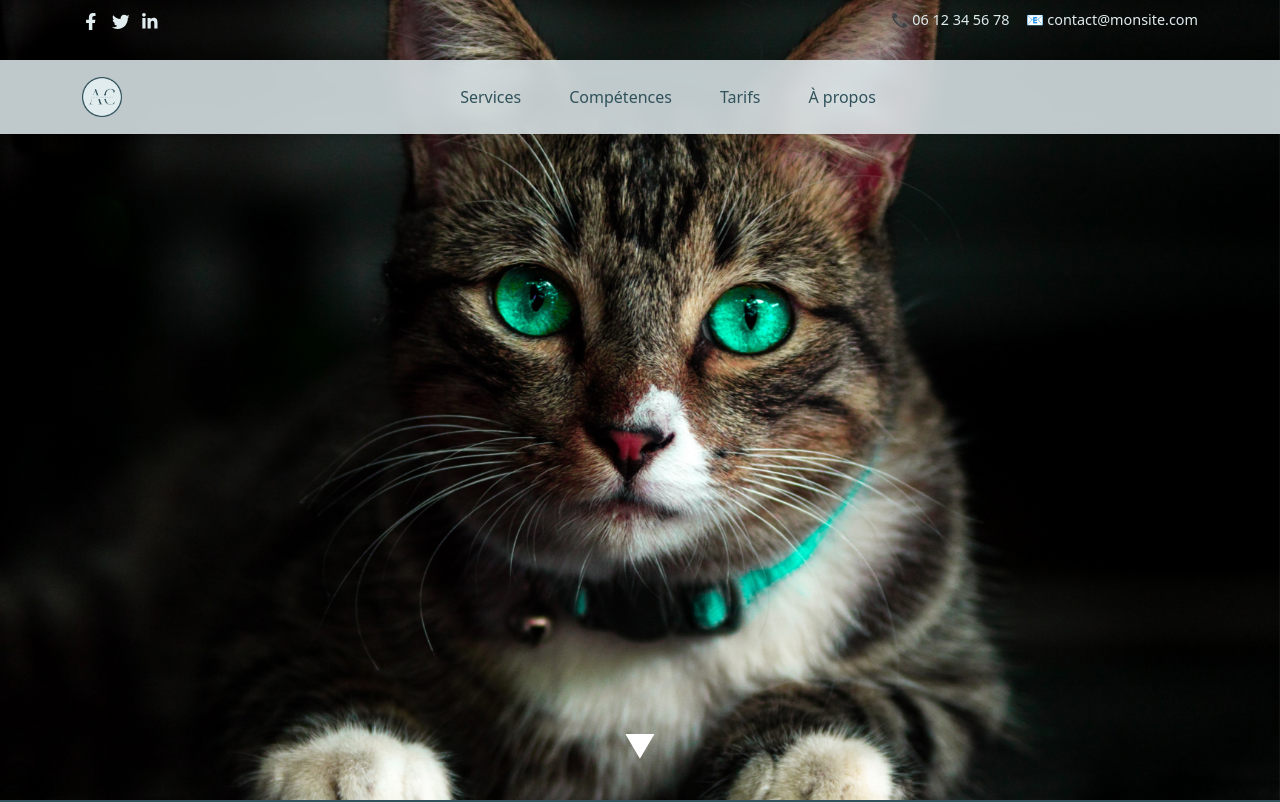
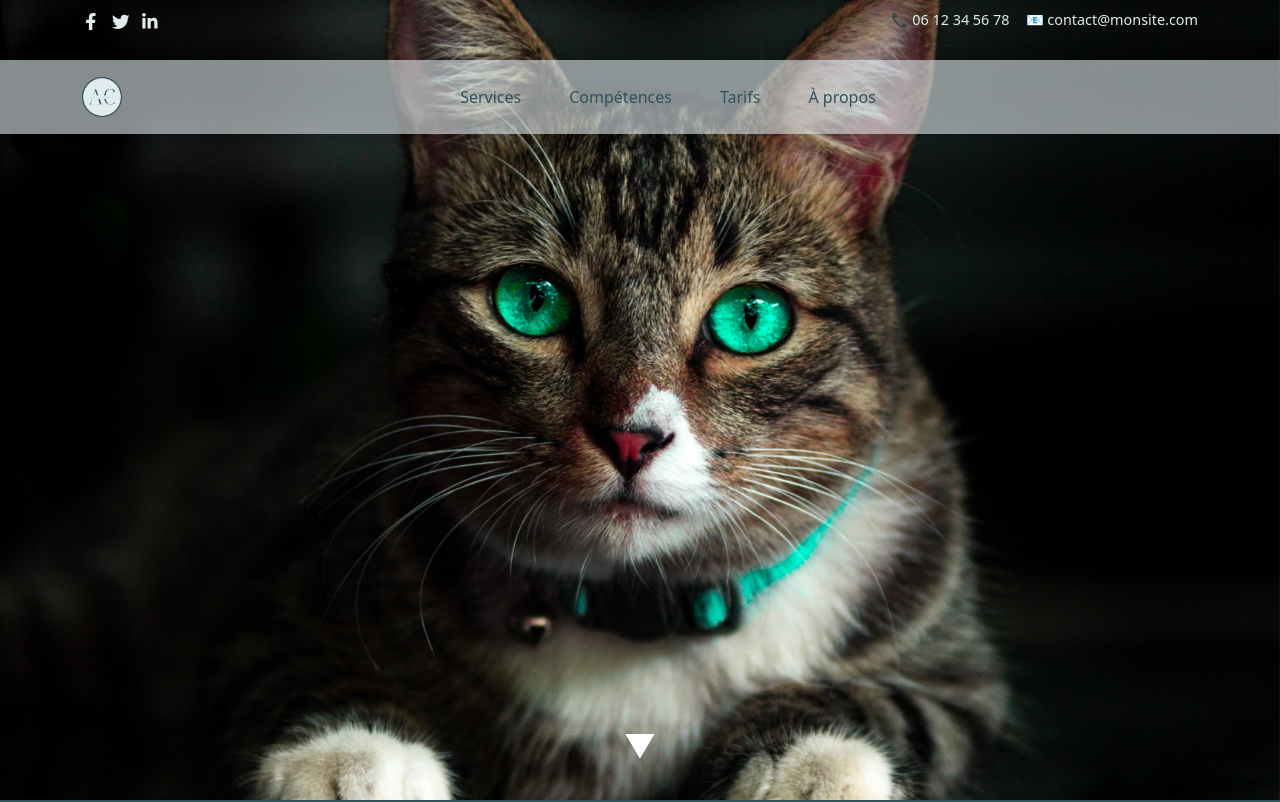
Before and after one commit to AlexCh90/alex-chevroton.fr, a React (Create React App) app: page / in a window 1280 px wide. Shown: the top 802 px of the page. Built offline with nearby package versions, Linux system fonts and the light colour scheme.

Commit message:
24/06/2025 - 15 h 27

```diff
--- a/src/assets/styles/navbar.scss
+++ b/src/assets/styles/navbar.scss
@@ -22,8 +22,7 @@
   }
 
   &.navbar-top {
-    background-color: rgba(225, 236, 239, 0.85); // semi-transparent
-    backdrop-filter: blur(8px);
+    background-color: rgba(225, 236, 239, 0.60); // semi-transparent
 
     .nav-link {
       color: #30525B !important;
```
Also changed, not shown: src/components/Services.js (line endings or trailing spaces).
